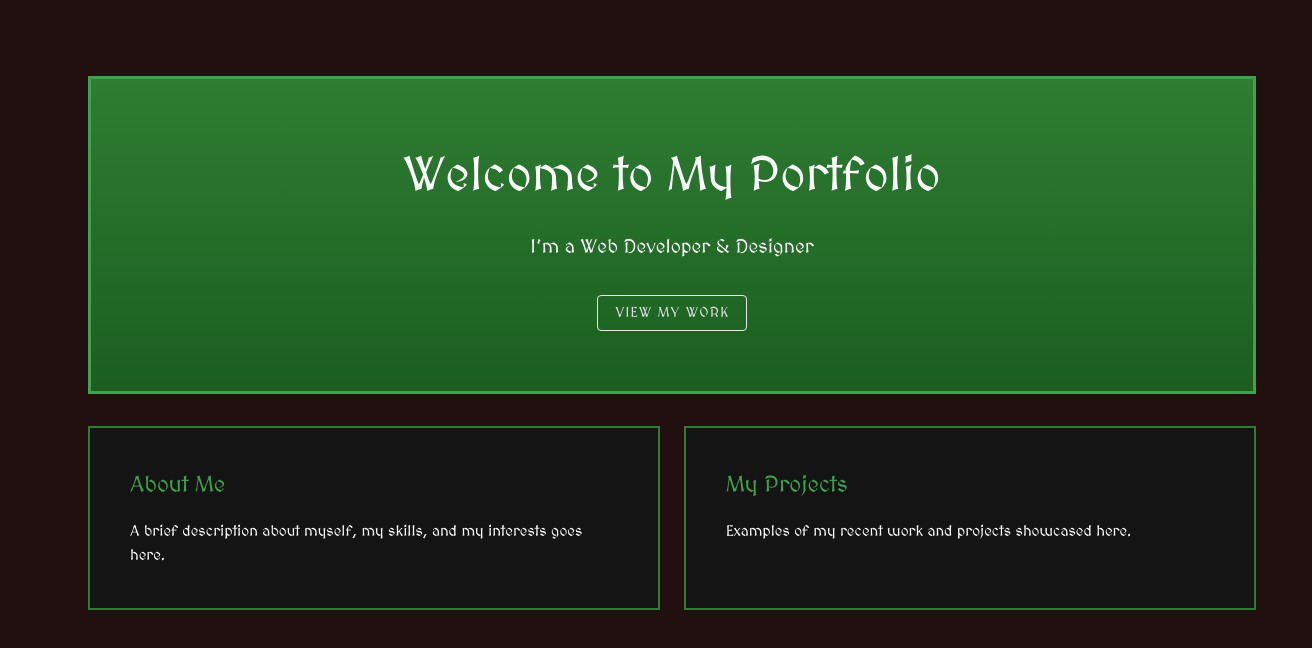
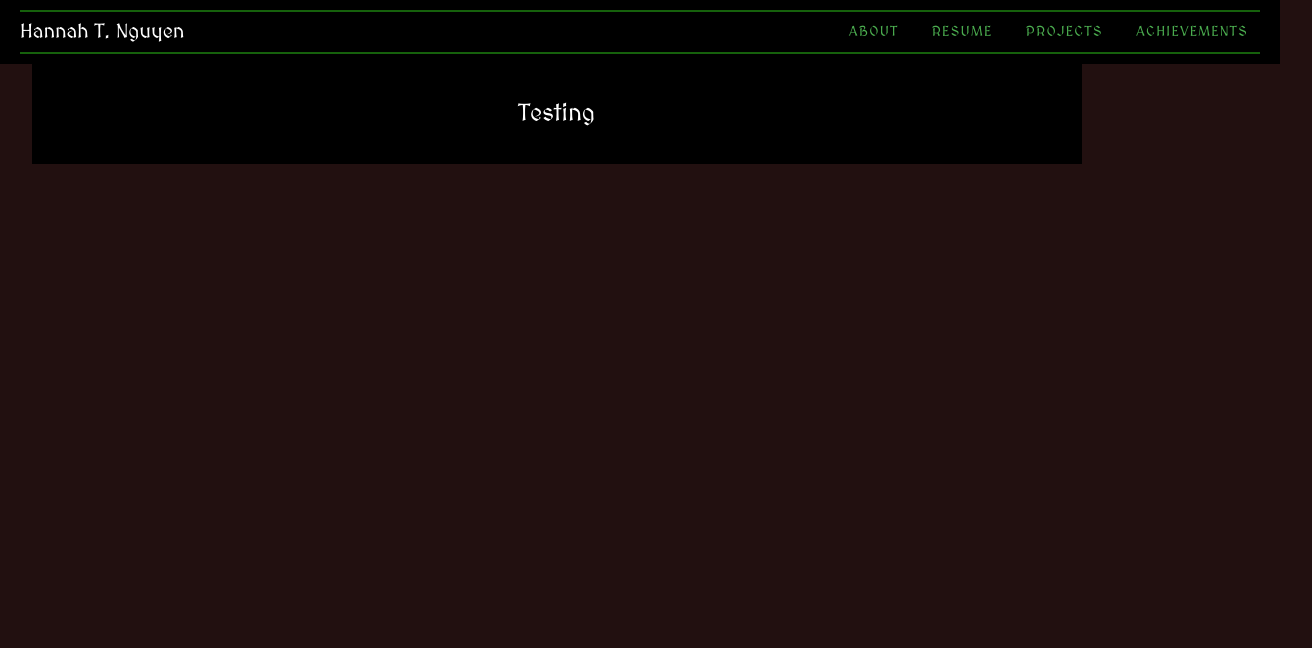
Before and after one commit to TheNguyen07/TheNguyen07.github.io, a Vue app: page / in a window 1280 px wide. Shown: the top 648 px of the page, 1312 px wide, since content can reach past the window. Built offline with nearby package versions, Linux system fonts and the light colour scheme.

Commit message:
PROGRESS, width problems

```diff
--- a/src/App.vue
+++ b/src/App.vue
@@ -1,10 +1,11 @@
 <template>
   <v-app>
-    <!-- <Navigation /> -->
-
-      <v-main style="padding: 0; margin: 0;">
-        <Test />
-        <test2 />
+    <Navigation />
+    <!-- <Test /> -->
+      <v-main>
+        <!-- <Test /> -->
+        <!-- <test2 /> -->
+         <sheet />
       </v-main>
   </v-app>
 </template>
@@ -15,11 +16,13 @@ html, body, .v-application {
   background-color: #221010 !important;
 
 }
+
 .v-main {
-  width: 100vw !important;
+  /* width: 100vw !important; */
   /* min-width: 100vw !important; */
-  /* padding: 0 !important; */
+  /* padding-left: 0 !important; */
   /* display: block !important;  */
+  /* position: relative !important; */
 }
 
 /* Ensure the wrapper doesn't try to center your content */
@@ -39,5 +42,5 @@ import Navigation from './components/Navigation.vue';
 import AboutMe from './components/AboutMe.vue';
 import Test from './components/Test.vue';
 import test2 from './components/Test2.vue';
-
+import sheet from './components/testing-sheet.vue';
 </script>
--- a/src/components/Navigation.vue
+++ b/src/components/Navigation.vue
@@ -1,5 +1,5 @@
 <template>
-    <v-app-bar color="surface" class="border-outline" elevation="0">
+    <v-app-bar flat color="surface" class="border-outline" elevation="0">
       <v-app-bar-nav-icon
         v-if="$vuetify.display.smAndDown"
         @click="drawer = !drawer"
--- a/src/components/Test.vue
+++ b/src/components/Test.vue
@@ -1,41 +1,30 @@
 <template>
-  <v-container class="hero-container">
+  <v-sheet class="hero-container">
     <div class="hero-box">
       <h1>Welcome to My Portfolio</h1>
       <p>I’m a Web Developer & Designer</p>
 
-      <v-btn class="hero-btn" variant="outlined">
+      <v-btn variant="outlined">
         View My Work
       </v-btn>
     </div>
-  </v-container>
+  </v-sheet>
 </template>
 
 <style scoped>
 .hero-container {
-  margin-top: 60px;
-  /* margin-bottom: 80px; */
+  margin-top: 70px;
+  width: 100%;
+  margin-right: 100px;
+  justify-content: center;
 }
 
 .hero-box {
+  width: 100%;
+  /* max-width: 1200px; YOU control desktop width */
+  padding: 60px;
+  text-align: center;
   background: linear-gradient(180deg, #2e7d32, #1b5e20);
   border: 3px solid #3fa34d;
-  padding: 60px;
-  text-align: center;
-}
-
-.hero-box h1 {
-  font-size: 3rem;
-  margin-bottom: 16px;
-}
-
-.hero-box p {
-  font-size: 1.2rem;
-  margin-bottom: 32px;
-}
-
-.hero-btn {
-  color: #e6e6e6;
-  border-color: #e6e6e6;
 }
 </style>
--- a/src/components/Test2.vue
+++ b/src/components/Test2.vue
@@ -1,5 +1,5 @@
 <template>
-  <v-container class="sections">
+  <v-container fluid class="sections">
     <v-row>
       <v-col cols="6">
         <div class="panel">
--- /dev/null
+++ b/src/components/testing-sheet.vue
@@ -0,0 +1,17 @@
+<template>
+  <v-sheet class="w-100" color="black" height="100px" :min-width="mdAndUp ? 1000 : '82vw'">
+    <div class="text-center white--text" style="line-height: 100px; font-size: 24px;">
+      Testing
+    </div>
+  </v-sheet>
+</template>
+
+<script setup>
+    // import {useDisplay} from 'vuetify'
+
+    // const {xs, mdAndUp} = useDisplay()
+</script>
+
+<style scoped>
+
+</style>
```
Also changed, not shown: src/components/icons/IconCommunity.vue (deleted, +0 -7 lines), src/components/icons/IconDocumentation.vue (deleted, +0 -7 lines), src/components/icons/IconEcosystem.vue (deleted, +0 -7 lines), src/components/icons/IconSupport.vue (deleted, +0 -7 lines), src/components/icons/IconTooling.vue (deleted, +0 -19 lines).
